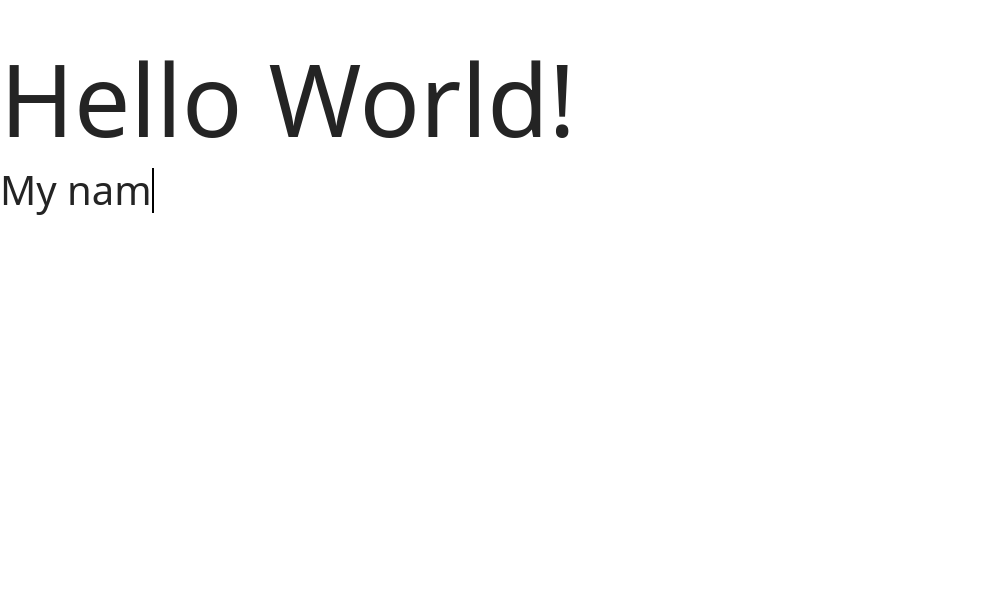
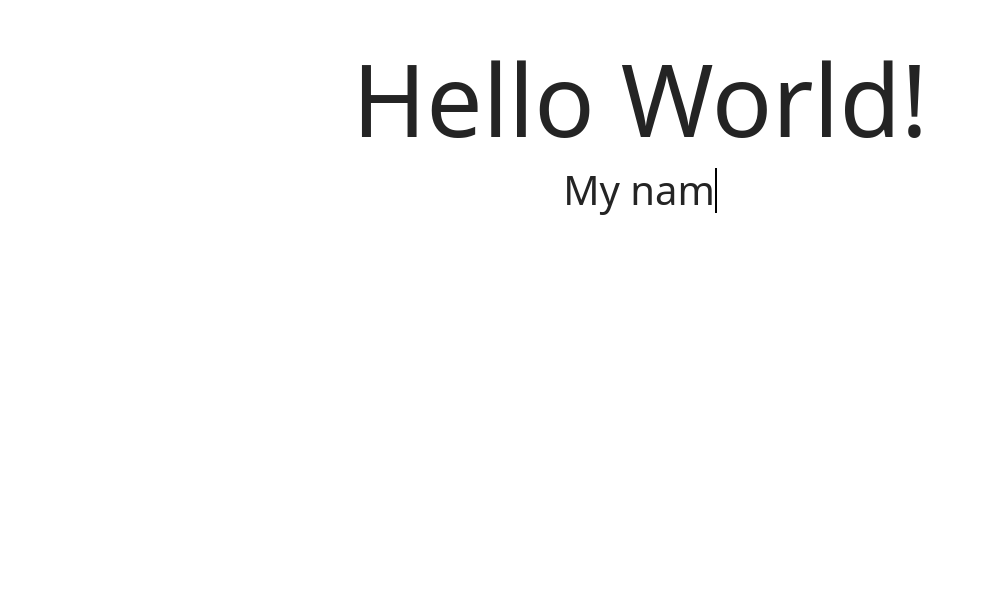
Before and after one commit to HaydenDippL/Portfolio, a React (Vite) app: page / in a window 1280 px wide. Shown: the part 202-800 px from the top of the page, without its empty margins (0-981 px from the left). Built offline with nearby package versions, Linux system fonts and the light colour scheme.

Commit message:
added utility classes

```diff
--- a/src/styles.css
+++ b/src/styles.css
@@ -41,6 +41,13 @@
     flex-direction: column;
     align-items: center;
     justify-content: center;
+    text-align: center;
+}
+
+.center-horiz {
+    display: flex;
+    flex-direction: column;
+    align-items: center;
     text-align: center;
 }
 
```
